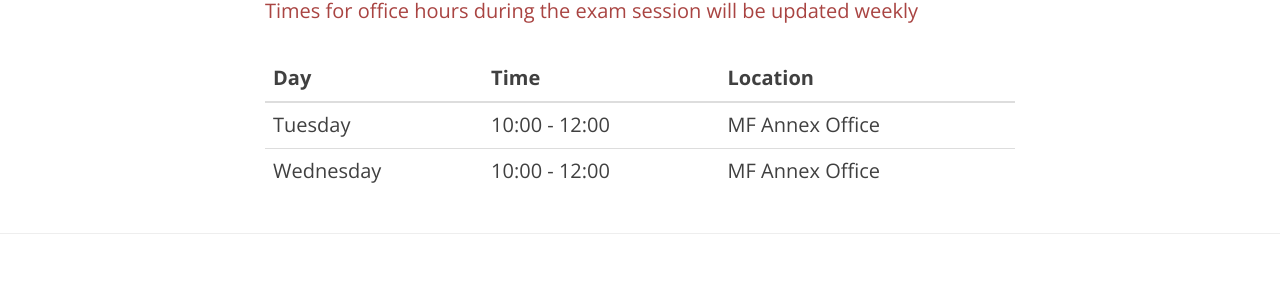
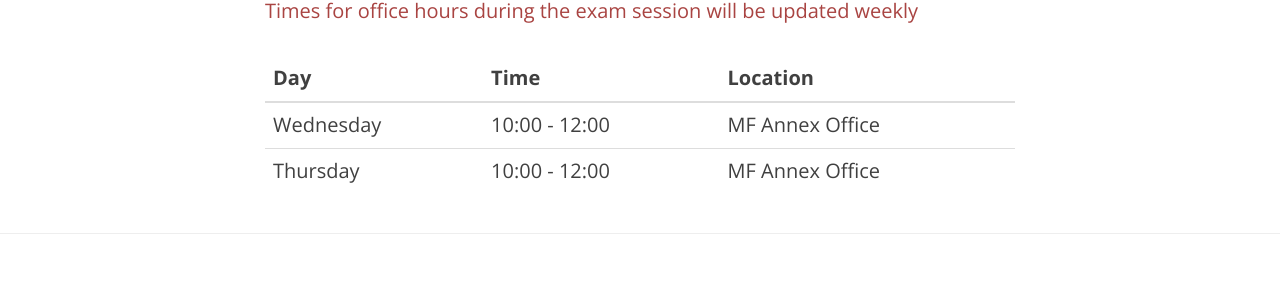
Before and after one commit to tdelev/tdelev.github.io, a Jekyll site: the page built from office.html, in a window 1280 px wide. Shown: the part 373-678 px from the top of the page. Built offline with Jekyll 4.4.1, drawn with Linux system fonts in a browser that asks for light colours; nearby versions of some CDN libraries.

```diff
--- a/_data/times.yml
+++ b/_data/times.yml
@@ -1,8 +1,8 @@
-- day: Tuesday
-  start: "10:00"
-  end: "12:00"
-  location: MF Annex Office
 - day: Wednesday
   start: "10:00"
   end: "12:00"
   location: MF Annex Office
+- day: Thursday
+  start: "10:00"
+  end: "12:00"
+  location: MF Annex Office
```
Also changed, not shown: _data/times_mk.yml (+4 -4 lines).
